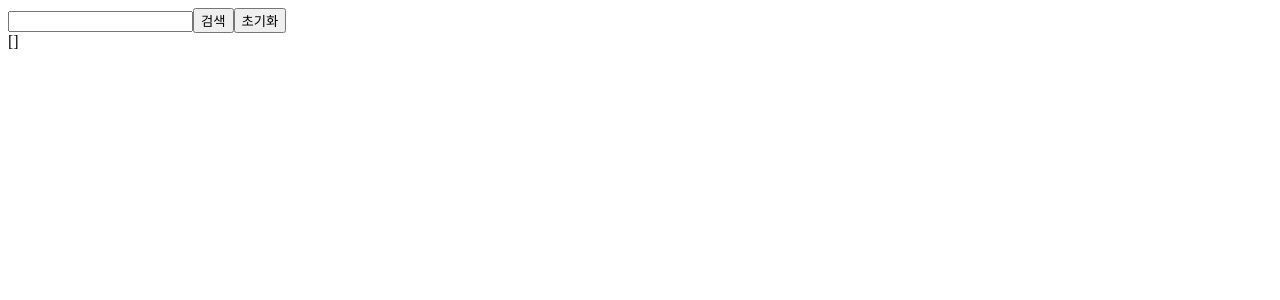
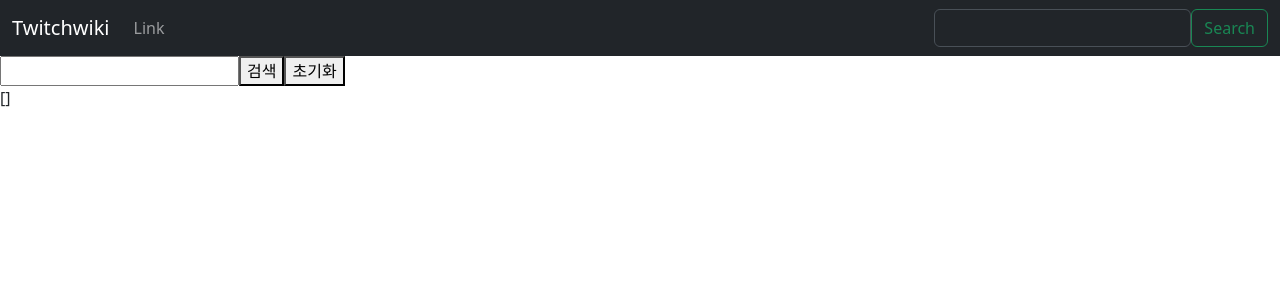
Before and after one commit to evermade1/twitchwiki, a React (Create React App) app: page / in a window 1280 px wide. Shown: the top 300 px of the page. Built offline with nearby package versions, Linux system fonts and the light colour scheme.

Commit message:
1121 NavBar

```diff
--- a/package.json
+++ b/package.json
@@ -6,7 +6,9 @@
     "@testing-library/jest-dom": "^5.17.0",
     "@testing-library/react": "^13.4.0",
     "@testing-library/user-event": "^13.5.0",
+    "bootstrap": "^5.3.2",
     "react": "^18.2.0",
+    "react-bootstrap": "^2.9.1",
     "react-dom": "^18.2.0",
     "react-router-dom": "^6.18.0",
     "react-scripts": "5.0.1",
--- a/src/routes/Home.js
+++ b/src/routes/Home.js
@@ -2,6 +2,8 @@ import { useState, useEffect } from "react"
 import Stream from "./Stream";
 import { useNavigate } from 'react-router-dom';
 import { Link } from 'react-router-dom';
+import MainNavBar from "./Navbar";
+import 'bootstrap/dist/css/bootstrap.min.css';
 
 const Headers = { "Client-Id": '6duqv66y6u4rsy9s1ktrmutyusw4p7', "Authorization": "Bearer " + 'qhnxjxau3jxtkx3dlt6gqnht9n4psm' }
 
@@ -76,8 +78,8 @@ function Home() {
             handleSearchButtonClick()
         }
     }
-    const handleSearchButtonClick = async () => { // '검색' 버튼 클릭 시 문서 존재 여부 확인하고 있으면 이동
-        const result = await getId(inputValue)
+    const handleSearchButtonClick =  async (searchValue) => { // '검색' 버튼 클릭 시 문서 존재 여부 확인하고 있으면 이동
+        const result = await getId(searchValue)
         setInputValue('')
         if (result && !result.error && result.data[0] && streamers && streamers.some(item => item.digitId == result.data[0].id)) {handlePageNavigation(result.data[0].id)}
     }
@@ -108,6 +110,7 @@ function Home() {
         setStreamers([])
     };
     return <div>
+        <MainNavBar onSearch={handleSearchButtonClick} />
         <input
             type="text"
             value={inputValue}
@@ -151,9 +154,7 @@ function Home() {
         <div>
         {streamers.map((i, index) => (
             <div key={index}>
-                <div>
-                    {i.name}
-                </div>
+                {i.name}
                 <Link key={i.digitId} to={`/page/${i.digitId}`}>
                     <button>이동</button>
                 </Link>
--- /dev/null
+++ b/src/routes/Navbar.js
@@ -0,0 +1,56 @@
+import { useState, useEffect } from "react"
+import Button from 'react-bootstrap/Button';
+import Container from 'react-bootstrap/Container';
+import Form from 'react-bootstrap/Form';
+import Nav from 'react-bootstrap/Nav';
+import Navbar from 'react-bootstrap/Navbar';
+import NavDropdown from 'react-bootstrap/NavDropdown';
+
+const MainNavBar = ({ onSearch }) => {
+    const [inputValue, setInputValue] = useState('');
+    const handleSubmit = (event) => {
+        event.preventDefault(); // 기본 동작 막기
+        handleSearchButtonClick(); // 검색 버튼 클릭 시 동일한 로직 수행
+      };
+    const handleInputChange = (event) => { // input창에서 값 보여주기 위해 사용
+        setInputValue(event.target.value);
+    };
+    const handleSearchButtonClick = () => {
+        console.log(inputValue);
+        onSearch(inputValue)
+    }
+    useEffect(() => {
+        console.log(inputValue);
+    }, [])
+    return (
+        <Navbar data-bs-theme="dark" expand="lg" className="bg-body">
+            <Container fluid>
+                <Navbar.Brand href="/#">Twitchwiki</Navbar.Brand>
+                <Navbar.Toggle aria-controls="navbarScroll" />
+                <Navbar.Collapse id="navbarScroll">
+                    <Nav
+                        className="me-auto my-2 my-lg-0"
+                        style={{ maxHeight: '100px' }}
+                        navbarScroll
+                    >
+
+                        <Nav.Link href="#">
+                            Link
+                        </Nav.Link>
+                    </Nav>
+                    <Form onSubmit={handleSubmit} className="d-flex">
+                        <Form.Control
+                            type="text"
+                            value={inputValue}
+                            onChange={handleInputChange}
+
+                        />
+                        <Button variant="outline-success">Search</Button>
+                    </Form>
+                </Navbar.Collapse>
+            </Container>
+        </Navbar>
+    );
+}
+
+export default MainNavBar;
--- a/src/routes/Page.js
+++ b/src/routes/Page.js
@@ -27,8 +27,9 @@ function Page() {
     }
     getInfo(digitId)
     return <div>
+        <div>
         {streamInfo &&  JSON.stringify(streamInfo)}
-        {digitId}
+        </div>
     </div>
 }
 
--- a/src/routes/Stream.js
+++ b/src/routes/Stream.js
@@ -8,9 +8,7 @@ function Stream({ streamers }) {
     return <div>
         {streamers.map((i, index) => (
             <div key={index}>
-                <div>
-                    {i.name}
-                </div>
+                {i.name}
                 <Link key={i.digitId} to={`/page/${i.digitId}`}>
                     <button>이동</button>
                 </Link>
```
Also changed, not shown: 1 other file (tests, documents, lock files or other folders).
